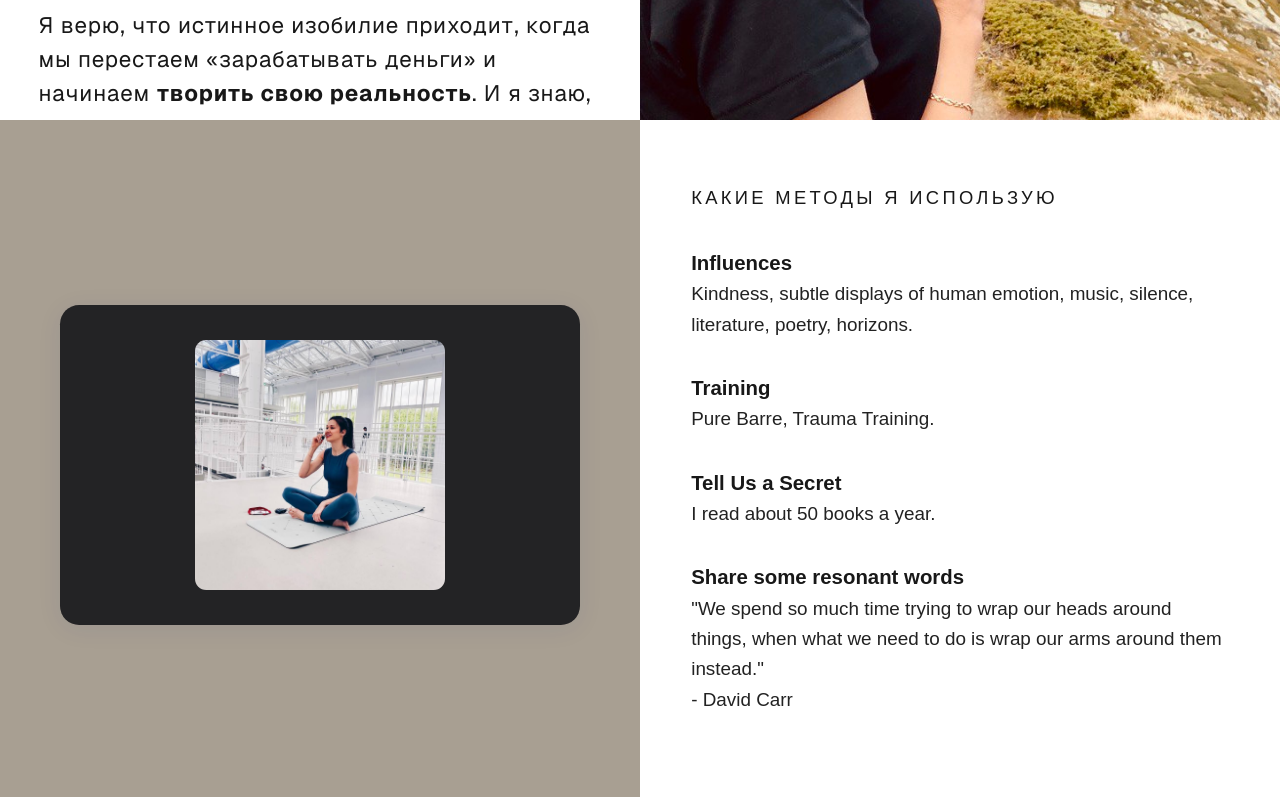
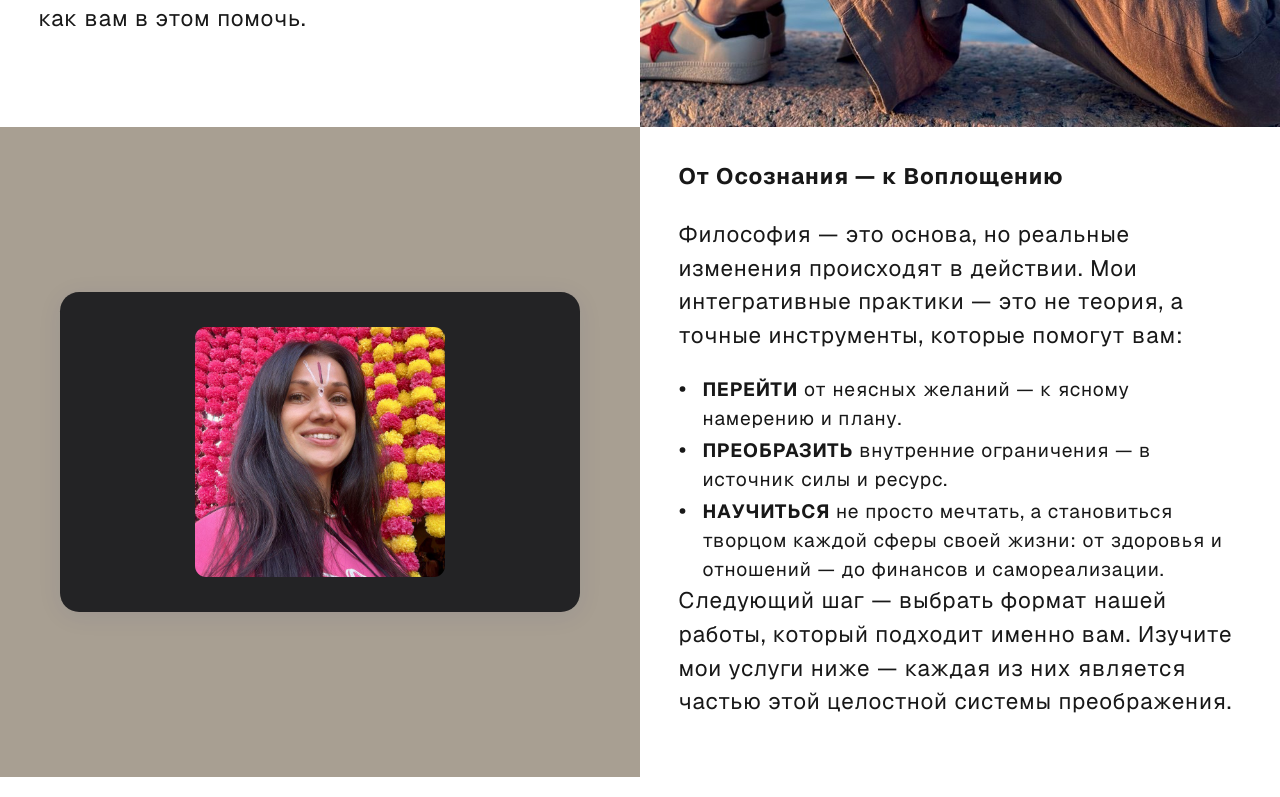
Before and after one commit to Graf4ik/blago-yoga-app, a Next.js app: page / in a window 1280 px wide. Shown: the part 2000-2797 px from the top of the page. Built offline with nearby package versions, Linux system fonts and the light colour scheme.

Commit message:
Improve infoBlock

```diff
--- a/src/components/MainPage/AboutBlock/AboutBlock.tsx
+++ b/src/components/MainPage/AboutBlock/AboutBlock.tsx
@@ -41,10 +41,6 @@ export const AboutBlock = () => (
                         Я поняла, что это не три разных увлечения, а <strong>три ключа к единой цели: пробуждению творца в каждом из нас.</strong>
                     </p>
                     <p>
-                        Моя личная формула, рассчитанная по <em>Матрице Судьбы</em>, подтвердила это: я — <strong>Воплощенная Воля (Маг)</strong> с двойной силой.
-                        Это означает, что моя задача и мой дар — не следовать готовым путям, а проявлять новые реальности и помогать в этом другим.
-                    </p>
-                    <p>
                         <strong>BlagoYogaArt</strong> — это материализованное намерение моего «Я». Это не проект в классическом понимании, а живая система, где:
                     </p>
                     <ul>
@@ -59,7 +55,7 @@ export const AboutBlock = () => (
                 </div>
             </div>
             <div className={styles.aboutImgWrap}>
-                <img src="/photos/7.jpg" alt="Практика" className={styles.aboutImg} />
+                <img src="/photos/2.jpg" alt="Практика" className={styles.aboutImg} />
             </div>
         </section>
     </>
--- a/src/components/MainPage/InfoBlock/InfoBlock.module.scss
+++ b/src/components/MainPage/InfoBlock/InfoBlock.module.scss
@@ -1,6 +1,6 @@
 .infoContent {
   width: 100vw;
-  min-height: 520px;
+  min-height: 650px;
   display: flex;
   flex-direction: row;
   align-items: stretch;
@@ -9,7 +9,7 @@
   background: none;
   padding: 0;
 
-  .infoLeft {
+  .infoImgWrap {
     flex: 1 1 50%;
     background: #a89f92;
     display: flex;
@@ -18,7 +18,7 @@
     min-height: 400px;
     padding: 0 0 0 0;
 
-    .spotifyStub {
+    .infoStub {
       width: 90%;
       max-width: 520px;
       min-height: 320px;
@@ -30,7 +30,7 @@
       box-shadow: 0 4px 24px rgba(26, 35, 126, 0.08);
       margin: 2.5rem 0;
 
-      .spotifyImg {
+      .infoImg {
         width: 250px;
         height: 250px;
         object-fit: cover;
@@ -39,39 +39,46 @@
     }
   }
 
-  .infoRight {
+  .infoTextWrap {
     flex: 1 1 50%;
+    display: flex;
+    align-items: center;
     background: #fff;
-    display: flex;
-    flex-direction: column;
-    align-items: flex-start;
-    justify-content: center;
-    padding: 4rem 4vw 4rem 4vw;
-    min-height: 440px;
-    position: relative;
-    z-index: 1;
+    padding: 0 3vw;
 
-    .infoTitle {
-      font-family: 'Montserrat', 'Arial', sans-serif;
-      font-size: 1.15rem;
+    .infoText {
+      font-size: 1.4rem;
+      font-family: var(--font-geist-sans), sans-serif;
       color: #181818;
-      font-weight: 500;
-      letter-spacing: 0.18em;
-      margin-bottom: 2.2rem;
-      text-transform: uppercase;
-    }
+      letter-spacing: 0.04em;
 
-    .infoItem {
-      font-family: 'Montserrat', 'Arial', sans-serif;
-      font-size: 1.18rem;
-      color: #222;
-      margin-bottom: 2rem;
-      line-height: 1.6;
+      p {
+        margin-bottom: 1.5rem;
+      }
 
-      b {
-        font-weight: 600;
-        font-size: 1.08em;
-        color: #181818;
+      ul {
+        list-style: none;
+        padding: 0;
+        display: flex;
+        flex-direction: column;
+        gap: 0.2rem;
+
+        li {
+          position: relative;
+          padding-left: 1.5rem;
+          font-size: 1.2rem;
+          color: #181818;
+
+          &::before {
+            content: "•";
+            position: absolute;
+            left: 0;
+            top: 0;
+            color: #181818;
+            font-size: 1.6rem;
+            line-height: 1;
+          }
+        }
       }
     }
   }
@@ -82,7 +89,7 @@
     flex-direction: column;
     min-height: unset;
 
-    .infoLeft {
+    .infoImgWrap {
       flex: unset;
       min-height: 220px;
       max-height: 420px;
@@ -90,21 +97,31 @@
       padding: 0;
     }
 
-    .infoRight {
+    .infoTextWrap {
       flex: unset;
-      min-height: 220px;
-      max-height: 420px;
-      width: 100%;
-      padding: 2rem 1rem 2rem 1rem;
+      padding: 2rem 1rem;
+      margin-left: 2%;
 
-      .infoTitle {
-        margin-bottom: 1.2rem;
-        font-size: 1rem;
-      }
+      .infoText {
+        font-size: 1.2rem;
+        text-align: left;
 
-      .infoItem {
-        font-size: 1rem;
-        margin-bottom: 1.1rem;
+        p {
+          margin-bottom: 1rem;
+        }
+
+        ul {
+          gap: 0.15rem;
+
+          li {
+            font-size: 1rem;
+            padding-left: 1.2rem;
+
+            &::before {
+              font-size: 1.4rem;
+            }
+          }
+        }
       }
     }
   }
@@ -114,20 +131,14 @@
   .infoContent {
     flex-direction: column;
     min-height: unset;
-    width: 100vw;
-    padding: 0;
 
-    .infoLeft {
+    .infoImgWrap {
       display: flex;
       align-items: center;
       justify-content: center;
-      min-height: 120px;
-      max-height: unset;
-      width: 100vw;
       padding: 0;
-      box-sizing: border-box;
 
-      .spotifyStub {
+      .infoStub {
         .infoImg {
           min-height: 80px;
           max-width: 90vw;
@@ -136,25 +147,32 @@
       }
     }
 
-    .infoRight {
+    .infoTextWrap {
+      flex: unset;
       min-height: 120px;
-      max-height: unset;
-      width: 100vw;
-      box-sizing: border-box;
       padding: 0.7rem 0.7rem;
-      text-align: center;
 
-      .infoTitle {
+      .infoText {
         font-size: 0.95rem;
-        margin-bottom: 0.5rem;
-        margin-top: 0.7rem;
-        text-align: center;
-      }
 
-      .infoItem {
-        font-size: 0.85rem;
-        margin-bottom: 0.5rem;
-        text-align: left;
+        p {
+          margin-bottom: 0.8rem;
+        }
+
+        ul {
+          gap: 0.1rem;
+
+          li {
+            font-size: 0.9rem;
+            padding-left: 1rem;
+
+            &::before {
+              font-size: 1.2rem;
+              left: 0;
+              top: 0;
+            }
+          }
+        }
       }
     }
   }
--- a/src/components/MainPage/InfoBlock/InfoBlock.tsx
+++ b/src/components/MainPage/InfoBlock/InfoBlock.tsx
@@ -3,17 +3,33 @@ import React from "react";
 
 export const InfoBlock = () => (
     <section className={styles.infoContent}>
-        <div className={styles.infoLeft}>
-            <div className={styles.spotifyStub}>
-                <img src="/photos/10.jpg" alt="Mallory Meeks Vibe" className={styles.spotifyImg} />
+        <div className={styles.infoImgWrap}>
+            <div className={styles.infoStub}>
+                <img src="/photos/4.jpg" alt="..." className={styles.infoImg}/>
             </div>
         </div>
-        <div className={styles.infoRight}>
-            <div className={styles.infoTitle}>КАКИЕ МЕТОДЫ Я ИСПОЛЬЗУЮ</div>
-            <div className={styles.infoItem}><b>Influences</b><br />Kindness, subtle displays of human emotion, music, silence, literature, poetry, horizons.</div>
-            <div className={styles.infoItem}><b>Training</b><br />Pure Barre, Trauma Training.</div>
-            <div className={styles.infoItem}><b>Tell Us a Secret</b><br />I read about 50 books a year.</div>
-            <div className={styles.infoItem}><b>Share some resonant words</b><br />&quot;We spend so much time trying to wrap our heads around things, when what we need to do is wrap our arms around them instead.&quot;<br />- David Carr</div>
+        <div className={styles.infoTextWrap}>
+            <div className={styles.infoText}>
+                <p>
+                    <strong>От Осознания — к Воплощению</strong>
+                </p>
+                <p>
+                    Философия — это основа, но реальные изменения происходят в действии. Мои интегративные практики —
+                    это не
+                    теория, а точные инструменты, которые помогут вам:
+                </p>
+                <ul>
+                    <li><strong>ПЕРЕЙТИ</strong> от неясных желаний — к ясному намерению и плану.</li>
+                    <li><strong>ПРЕОБРАЗИТЬ</strong> внутренние ограничения — в источник силы и ресурс.</li>
+                    <li><strong>НАУЧИТЬСЯ</strong> не просто мечтать, а становиться творцом каждой сферы своей жизни: от
+                        здоровья и отношений — до финансов и самореализации.
+                    </li>
+                </ul>
+                <p>
+                    Следующий шаг — выбрать формат нашей работы, который подходит именно вам. Изучите мои услуги ниже —
+                    каждая из них является частью этой целостной системы преображения.
+                </p>
+            </div>
         </div>
     </section>
 );
--- a/src/components/MainPage/ServiceBlock/ServiceBlock.module.scss
+++ b/src/components/MainPage/ServiceBlock/ServiceBlock.module.scss
@@ -33,11 +33,11 @@
 
     th {
       font-weight: 700;
-      font-size: 16px;
+      font-size: 18px;
     }
 
     td {
-      font-size: 14px;
+      font-size: 16px;
       color: #333;
     }
   }
```
Also changed, not shown: src/components/MainPage/AboutBlock/AboutBlock.module.scss (+24 -31 lines), public/photos/2.jpg (added), public/photos/4.jpg (added).
